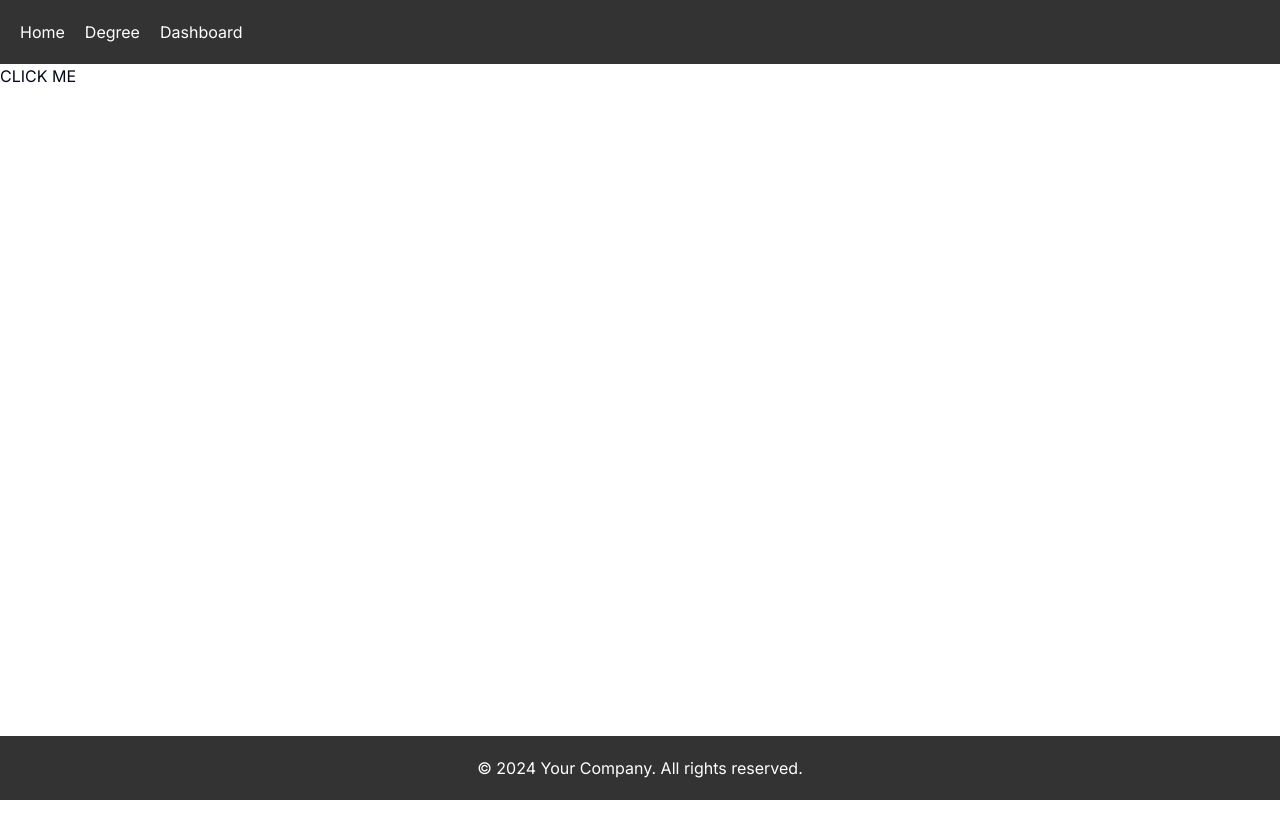
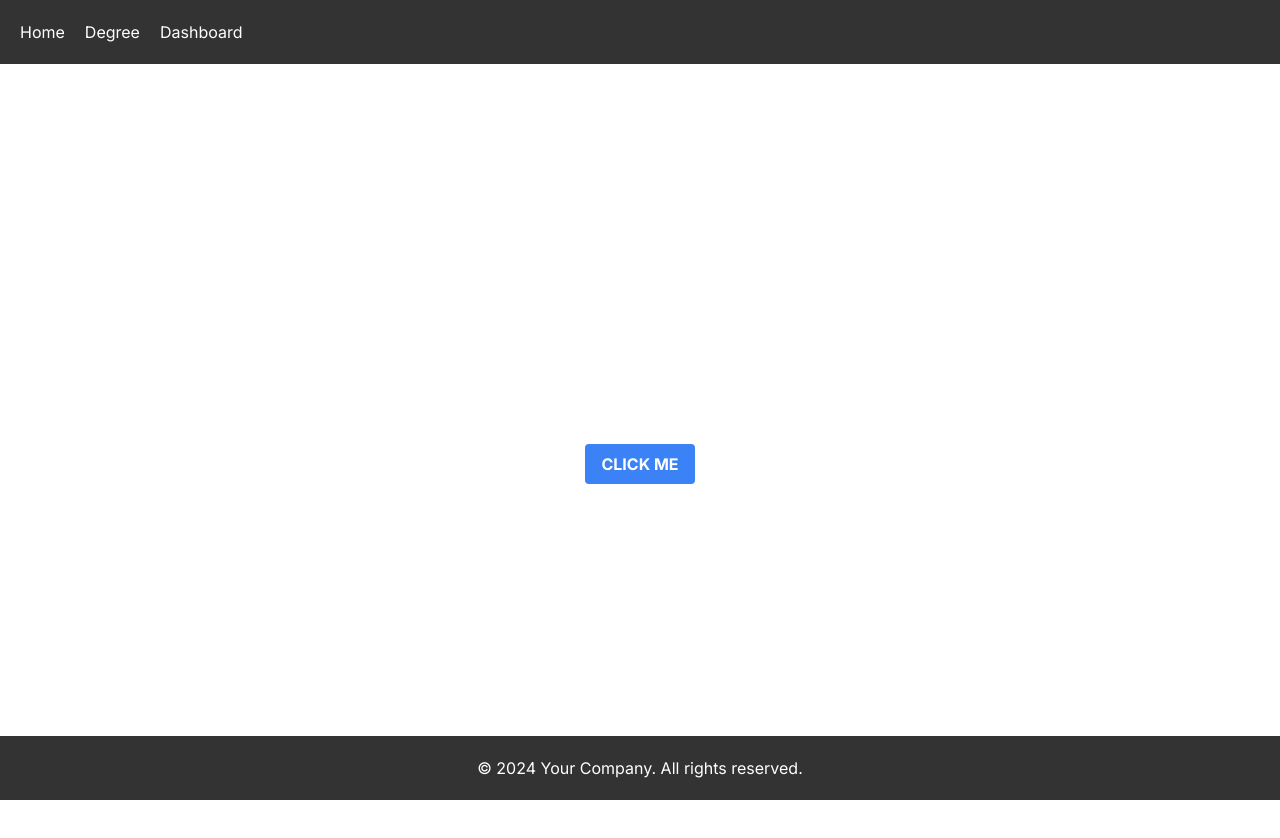
Before and after one commit to arfazhxss/course-planner, a Next.js app: page / in a window 1280 px wide. Shown: the top 838 px of the page. Before the commit the page ends 800 px from the top, so only its background shows below. Built offline with nearby package versions, Linux system fonts and the light colour scheme.

Commit message:
Packages Reintate 3

```diff
--- a/src/app/page.tsx
+++ b/src/app/page.tsx
@@ -1,11 +1,20 @@
+"use client";
+
 import Image from "next/image";
 import { useRouter } from 'next/navigation';
 import { Button } from "@/components/ui/button";
 
 export default function Home() {
+  const router = useRouter();
+  const handleDropdownItemClick = () => {
+    router.push('/auth/login');
+  };
   return (
-    <div>
-      <h1>CLICK ME</h1>
+    <div className="flex justify-center items-center h-screen" onClick={handleDropdownItemClick}>
+      <button className="bg-blue-500 hover:bg-blue-700 text-white font-bold py-2 px-4 rounded">
+        <h1>CLICK ME</h1>
+      </button>
     </div>
+
   );
 }
```
